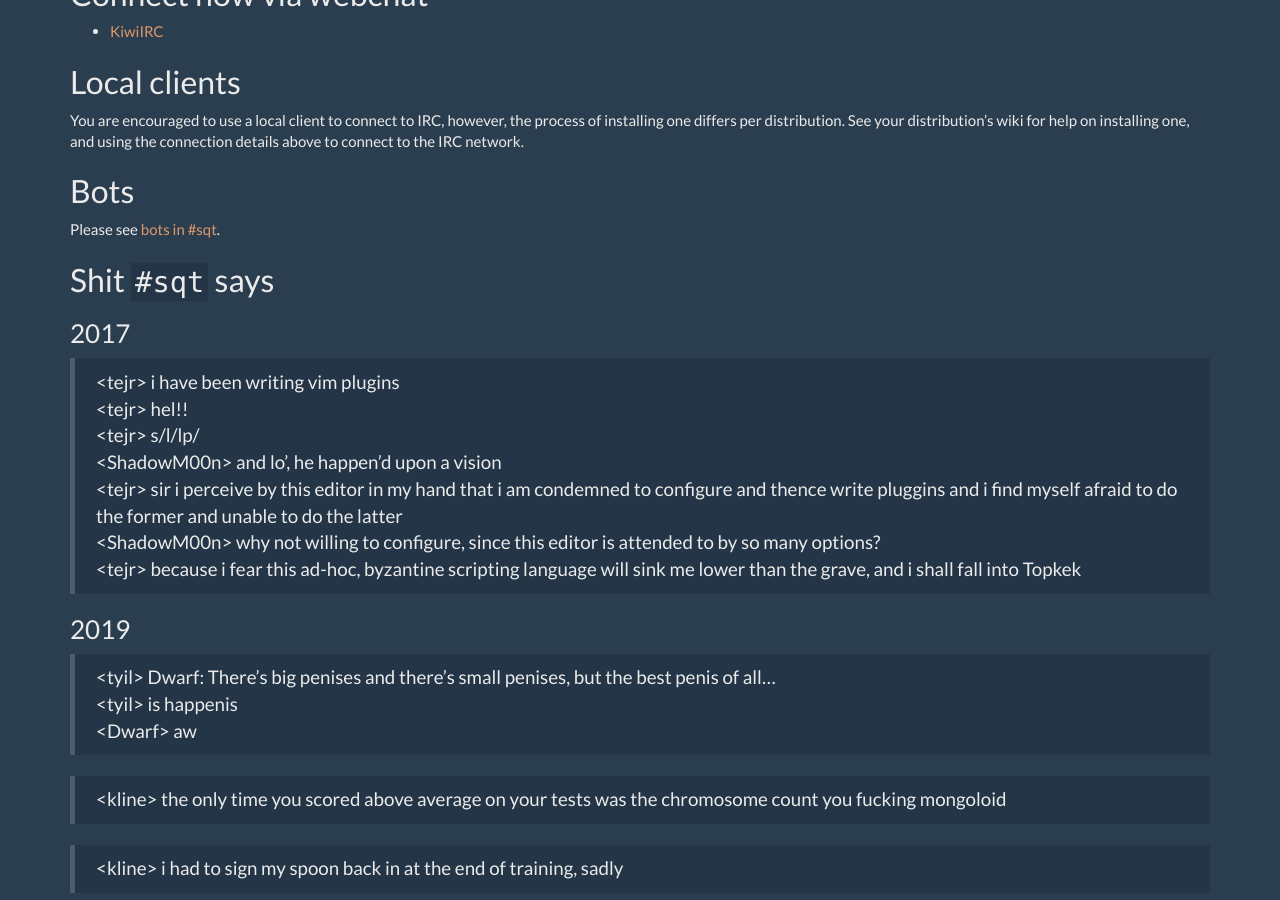
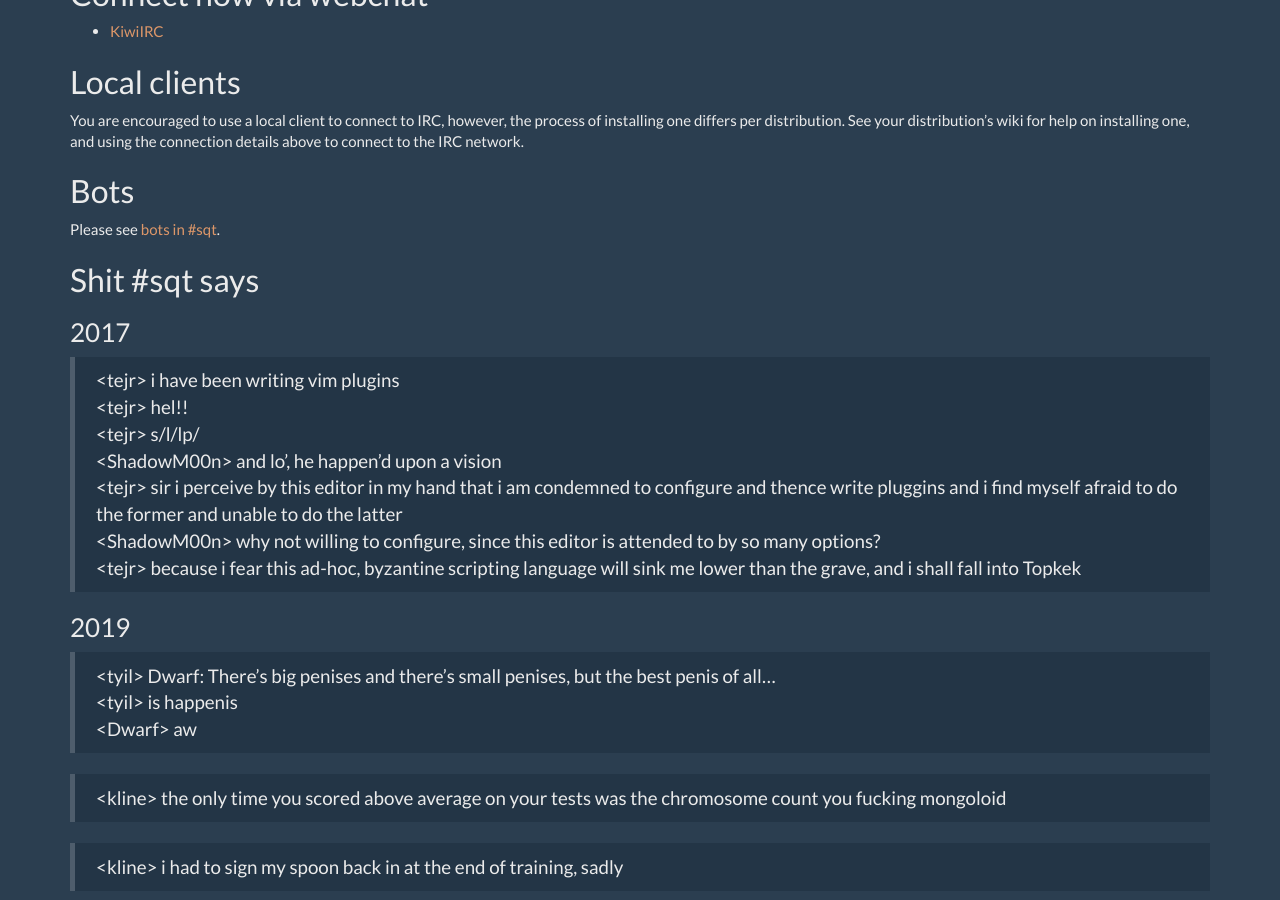
Before and after one commit to scriptkitties/fglt, a Jekyll site: the page built from irc.md, in a window 1280 px wide and 900 px high, scrolled down 364 px. Built offline with Jekyll 4.4.1, drawn with Linux system fonts in a browser that asks for light colours.

Commit message:
Remove backtick quoting around channel name

```diff
--- a/irc.md
+++ b/irc.md
@@ -25,7 +25,7 @@ connect to the IRC network.
 
 Please see [bots in #sqt](/irc/bots.html).
 
-## Shit `#sqt` says
+## Shit #sqt says
 
 ### 2017
 
```
